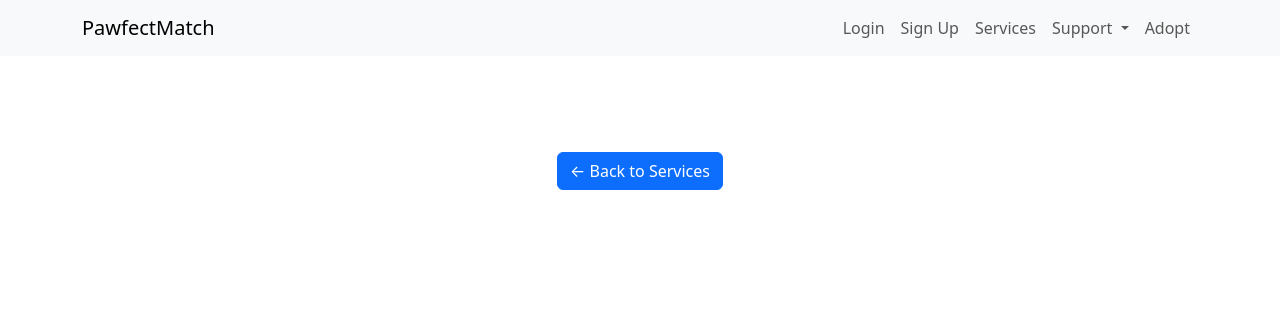
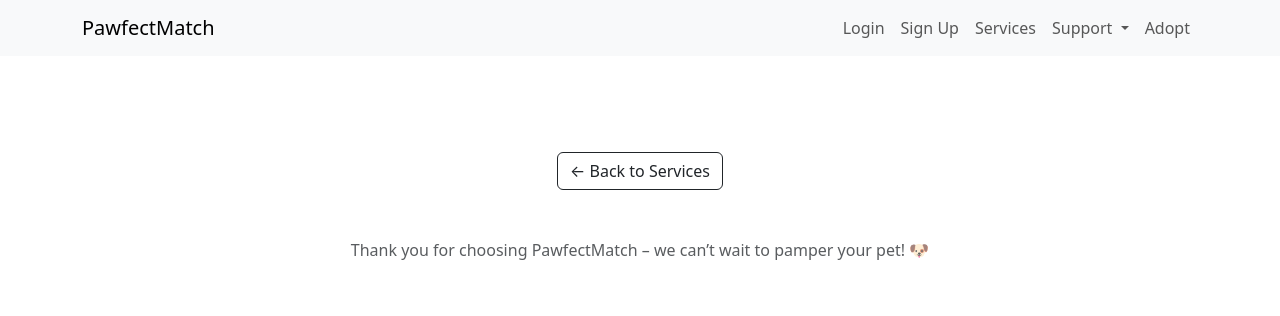
Before and after one commit to Omar6688/PawfectMatch, a Django app: page /bookings/success/ in a window 1280 px wide. Shown: the top 316 px of the page. Run offline with Django 5.2, Linux system fonts and the light colour scheme.

Commit message:
Finalize booking success styling and footer message

```diff
--- a/bookings/templates/bookings/booking_success.html
+++ b/bookings/templates/bookings/booking_success.html
@@ -3,9 +3,22 @@
 
 {% block content %}
 <div class="container py-5 text-center" style="min-height: 60vh;">
-    {% if booking_success_message %}
-        <h2 class="text-success">{{ booking_success_message }}</h2>
+
+    {% if booking_message %}
+        <p class="fs-4 fw-semibold text-success mb-4">{{ booking_message }}</p>
     {% endif %}
-    <a href="{% url 'service_list' %}" class="btn btn-primary mt-4">← Back to Services</a>
+
+    {% if payment_message %}
+        <p class="fs-4 fw-semibold text-primary">{{ payment_message }}</p>
+    {% endif %}
+
+    <a href="{% url 'service_list' %}" class="btn btn-outline-dark mt-4">← Back to Services</a>
+
+    <div class="text-center mt-5">
+        <p class="fw-light text-muted">
+            Thank you for choosing <strong>PawfectMatch</strong> – we can’t wait to pamper your pet! 🐶
+        </p>
+    </div>
+
 </div>
 {% endblock %}
--- a/bookings/views.py
+++ b/bookings/views.py
@@ -1,6 +1,4 @@
 from django.shortcuts import render, redirect, get_object_or_404
-from django.views.decorators.csrf import csrf_exempt
-from django.contrib import messages
 from django.conf import settings
 from .forms import BookingForm
 from .models import Booking
@@ -8,7 +6,6 @@ from services.models import Service
 import stripe
 
 stripe.api_key = settings.STRIPE_SECRET_KEY
-
 
 def book_service(request, service_id):
     service = get_object_or_404(Service, pk=service_id)
@@ -18,13 +15,11 @@ def book_service(request, service_id):
         if form.is_valid():
             booking = form.save()
 
-            # ✅ Store ONE clean message in session
-            request.session['booking_success_message'] = (
-                f"✅ Booking for {booking.service.name} on {booking.date} confirmed. "
-                "💳 Payment received successfully. Thank you!"
-            )
+            # Store both messages in session
+            request.session['booking_message'] = f"📅 Booking confirmed for {booking.service.name} on {booking.date} has been confirmed."
+            request.session['payment_message'] = "🎉 Payment received successfully. Thank you for trusting PawfectMatch with your pet care needs! 🐾"
 
-            # Stripe Checkout session
+            # Stripe checkout
             session = stripe.checkout.Session.create(
                 payment_method_types=['card'],
                 line_items=[{
@@ -43,6 +38,7 @@ def book_service(request, service_id):
             )
 
             return redirect(session.url)
+
     else:
         form = BookingForm(initial={'service': service})
 
@@ -50,8 +46,10 @@ def book_service(request, service_id):
 
 
 def booking_success(request):
-    # ✅ Show and clear one clean message from session
-    message = request.session.pop('booking_success_message', None)
+    booking_message = request.session.pop('booking_message', None)
+    payment_message = request.session.pop('payment_message', None)
+
     return render(request, 'bookings/booking_success.html', {
-        'booking_success_message': message
+        'booking_message': booking_message,
+        'payment_message': payment_message,
     })
```
